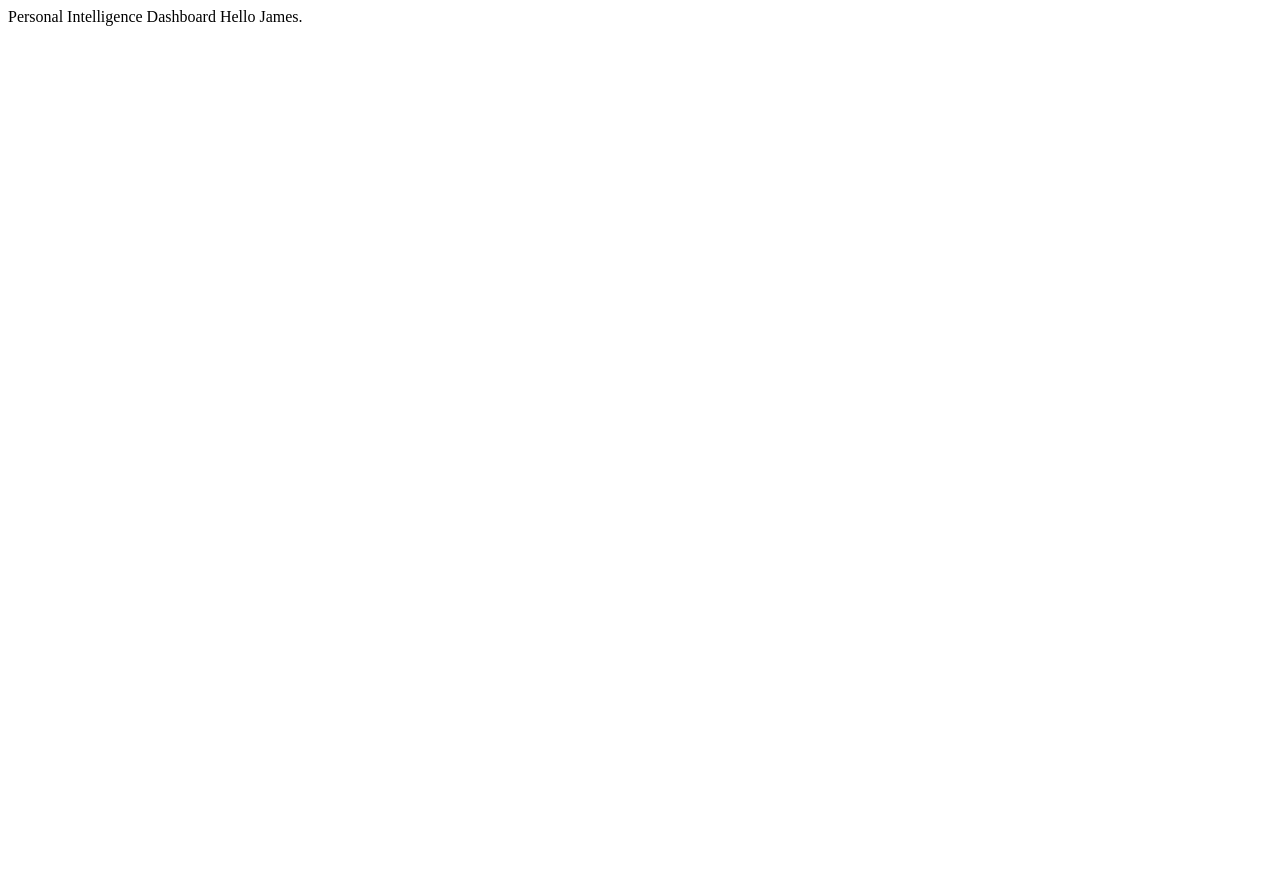
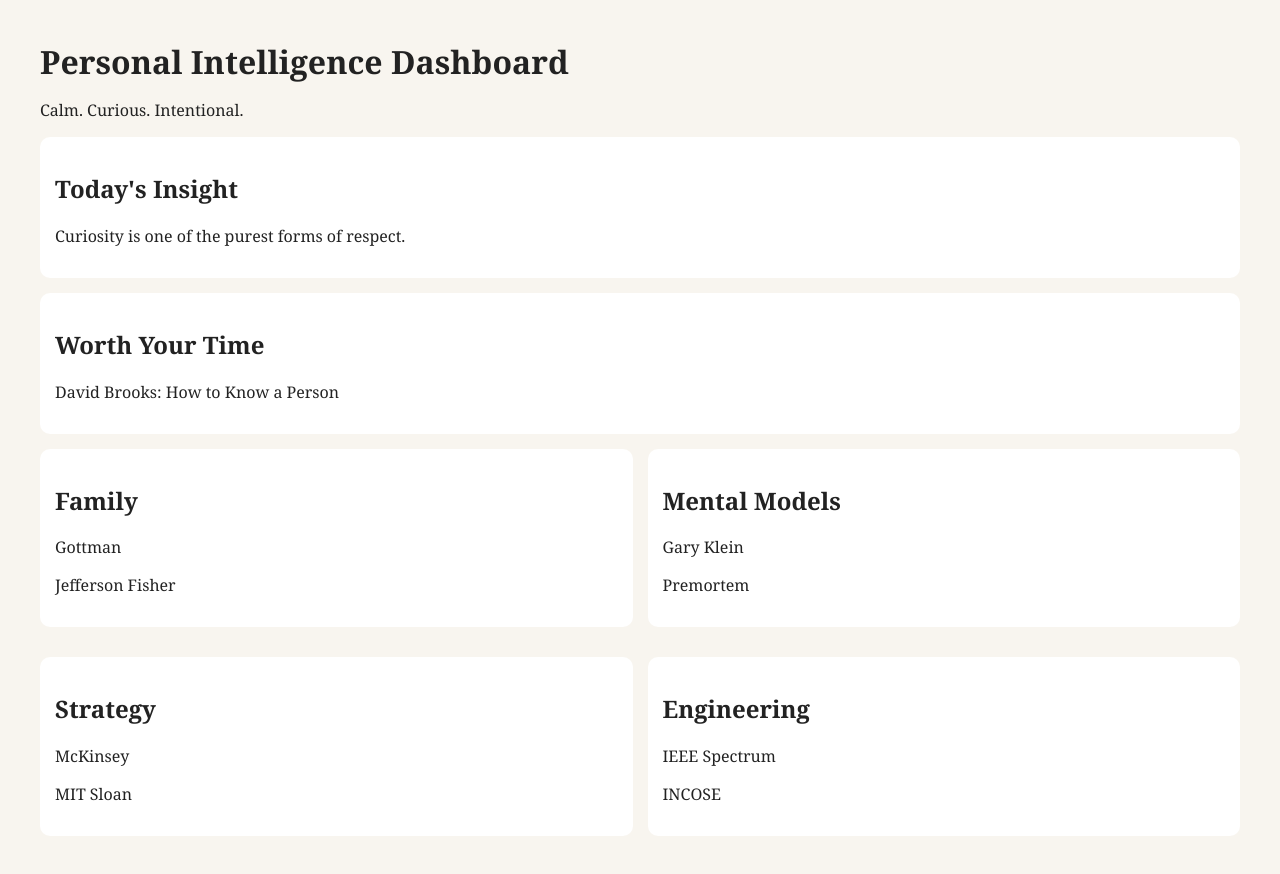
Before and after one commit to jlebaron442/personal-intelligence-dashboard, a plain HTML site: page index.html in a window 1280 px wide. Before the commit the page ends 800 px from the top, so only its background shows below. Drawn offline with Linux system fonts and the light colour scheme.

Commit message:
Update index.html

```diff
--- a/index.html
+++ b/index.html
@@ -1,2 +1,70 @@
-Personal Intelligence Dashboard
-Hello James.
+<!DOCTYPE html>
+<html>
+<head>
+<title>Personal Intelligence Dashboard</title>
+<style>
+body{
+  margin:40px;
+  font-family:Georgia,serif;
+  background:#f8f5ef;
+  color:#222;
+}
+h1{margin-bottom:5px;}
+.box{
+  background:white;
+  padding:15px;
+  margin-bottom:15px;
+  border-radius:10px;
+}
+.grid{
+  display:grid;
+  grid-template-columns:1fr 1fr;
+  gap:15px;
+}
+</style>
+</head>
+<body>
+
+<h1>Personal Intelligence Dashboard</h1>
+<p>Calm. Curious. Intentional.</p>
+
+<div class="box">
+<h2>Today's Insight</h2>
+<p>Curiosity is one of the purest forms of respect.</p>
+</div>
+
+<div class="box">
+<h2>Worth Your Time</h2>
+<p>David Brooks: How to Know a Person</p>
+</div>
+
+<div class="grid">
+
+<div class="box">
+<h2>Family</h2>
+<p>Gottman</p>
+<p>Jefferson Fisher</p>
+</div>
+
+<div class="box">
+<h2>Mental Models</h2>
+<p>Gary Klein</p>
+<p>Premortem</p>
+</div>
+
+<div class="box">
+<h2>Strategy</h2>
+<p>McKinsey</p>
+<p>MIT Sloan</p>
+</div>
+
+<div class="box">
+<h2>Engineering</h2>
+<p>IEEE Spectrum</p>
+<p>INCOSE</p>
+</div>
+
+</div>
+
+</body>
+</html>
```
